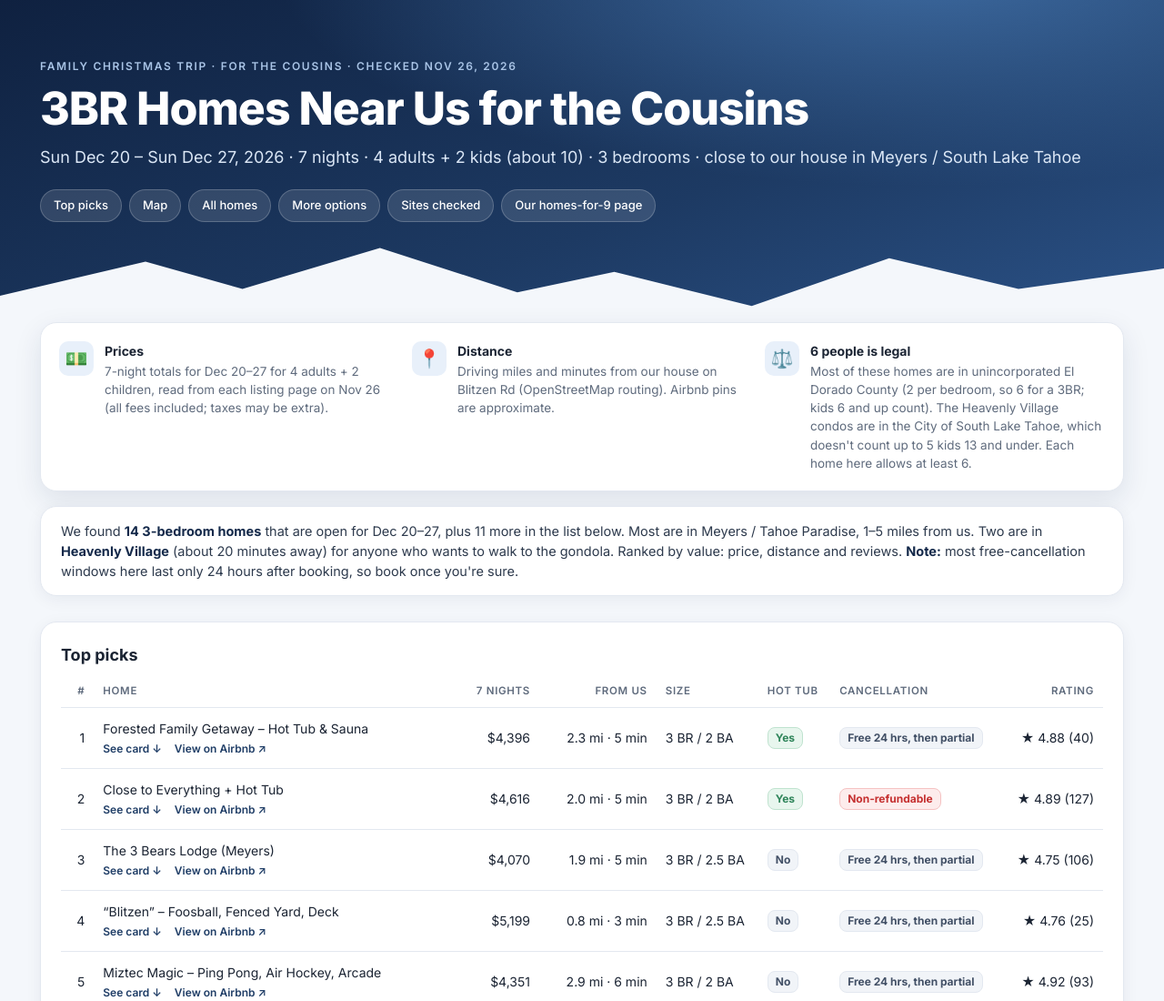
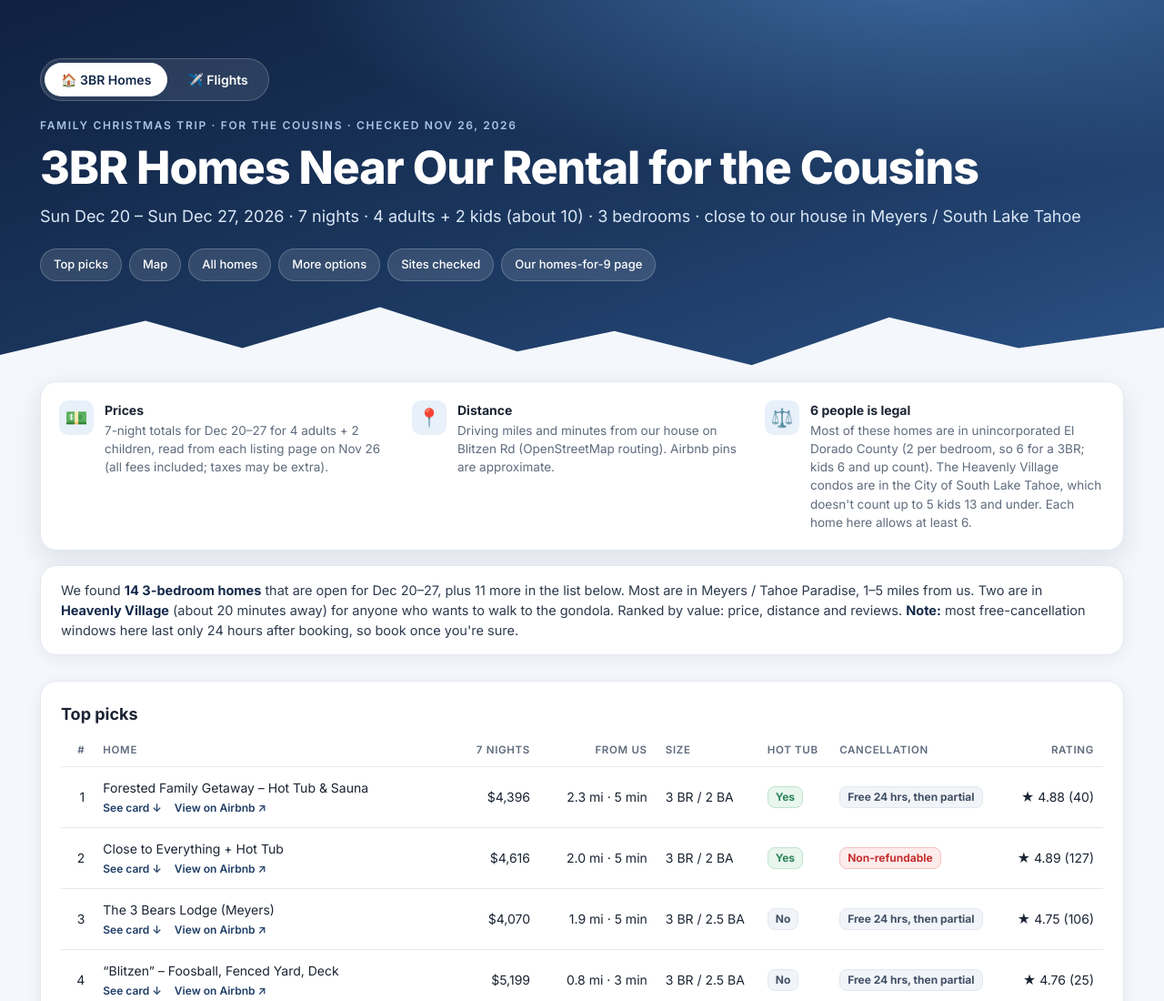
Before and after one commit to StephenOnABike/tahoe-family-rentals, a plain HTML site: page cousins.html in a window 1280 px wide. Shown: the top 1100 px of the page at 91% size. Drawn offline with nearby package versions, Linux system fonts and the light colour scheme.

Commit message:
Cousins page: retitle to '3BR Homes Near Our Rental for the Cousins'; add Flights tab linking to trip/#flights

```diff
--- a/cousins.html
+++ b/cousins.html
@@ -1,5 +1,5 @@
 <!doctype html><html lang="en"><head><meta charset="utf-8"><meta name="viewport" content="width=device-width,initial-scale=1">
-<title>3BR Homes for the Cousins · South Lake Tahoe · Dec 20–27, 2026</title>
+<title>3BR Homes Near Our Rental for the Cousins</title>
 <link rel="preconnect" href="https://fonts.googleapis.com"><link rel="preconnect" href="https://fonts.gstatic.com" crossorigin>
 <link href="https://fonts.googleapis.com/css2?family=Inter:wght@400;500;600;700;800&display=swap" rel="stylesheet">
 <link rel="stylesheet" href="https://unpkg.com/leaflet@1.9.4/dist/leaflet.css" integrity="sha256-p4NxAoJBhIIN+hmNHrzRCf9tD/miZyoHS5obTRR9BMY=" crossorigin="">
@@ -109,9 +109,11 @@ footer{margin-top:56px;padding:28px 0 40px;border-top:1px solid var(--line);colo
 .lm-home span{color:#be123c!important;font-weight:800!important;font-size:12px!important;background:rgba(255,255,255,.9);padding:1px 5px;border-radius:6px}
 .lm-town i{border-color:#475569;width:7px;height:7px}
 .also{list-style:none;padding:0;margin:8px 0 0}.also li{display:flex;flex-wrap:wrap;gap:4px 10px;align-items:baseline;padding:8px 0;border-bottom:1px solid var(--line)}.also li a{color:var(--navy);font-weight:600}.also .g-town{flex-basis:100%;font-size:12.5px;color:var(--mut)}.m-p{color:var(--navy)}
+
+.tabbar{display:inline-flex;gap:4px;padding:4px;margin:0 0 18px;border-radius:999px;background:rgba(255,255,255,.1);border:1px solid rgba(255,255,255,.2)}.tabbar a{color:#fff;text-decoration:none;font-size:14px;font-weight:600;padding:8px 18px;border-radius:999px}.tabbar a:hover{background:rgba(255,255,255,.16)}.tabbar a.on{background:#fff;color:var(--navy)}
 #more,#notes2{padding-top:30px}.other{padding-left:20px}.other li{margin:8px 0}
 </style></head><body>
-<header class="hero"><div class="wrap"><div class="eyebrow">Family Christmas trip · For the cousins · Checked Nov 26, 2026</div><h1>3BR Homes Near Us for the Cousins</h1>
+<header class="hero"><div class="wrap"><nav class="tabbar" aria-label="Trip pages"><a class="on" href="cousins.html" aria-current="page">🏠 3BR Homes</a><a href="trip/#flights">✈️ Flights</a></nav><div class="eyebrow">Family Christmas trip · For the cousins · Checked Nov 26, 2026</div><h1>3BR Homes Near Our Rental for the Cousins</h1>
 <p class="sub">Sun Dec 20 – Sun Dec 27, 2026 · 7 nights · 4 adults + 2 kids (about 10) · 3 bedrooms · close to our house in Meyers / South Lake Tahoe</p>
 <nav class="jump"><a href="#top">Top picks</a><a href="#map">Map</a><a href="#homes">All homes</a><a href="#more">More options</a><a href="#notes2">Sites checked</a><a href="original.html">Our homes-for-9 page</a></nav></div>
 <svg class="peaks" viewBox="0 0 1440 120" preserveAspectRatio="none"><path d="M0 120 L0 80 L180 30 L300 70 L470 10 L640 75 L760 45 L930 95 L1100 25 L1260 70 L1440 40 L1440 120 Z" fill="#f4f7fb"/></svg></header>
```
Also changed, not shown: index.html (+1 -1 lines), original.html (+1 -1 lines).
